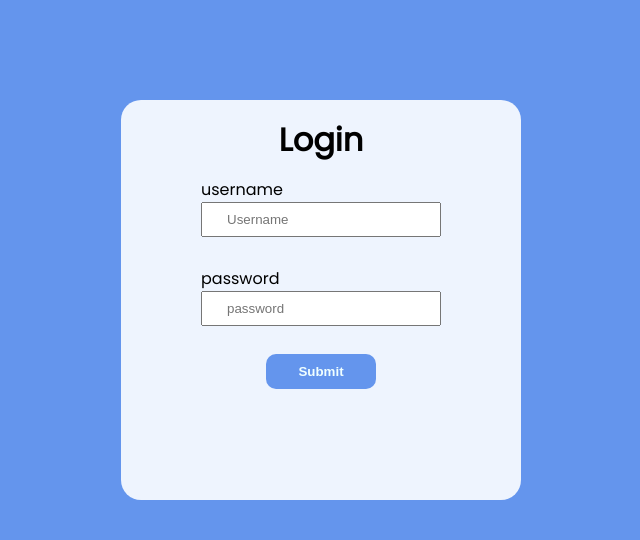
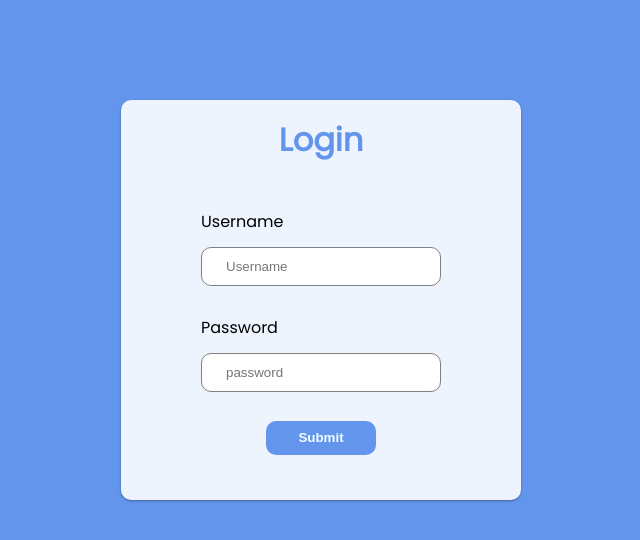
Before and after one commit to aditya132p/TP_RP_06_15, a plain HTML site: page Intermediate/index.html in a window 1280 px wide. Shown: the whole page, without its empty margins (319-959 px from the left). Drawn offline with Linux system fonts and the light colour scheme; a web font is replaced by a local one.

Commit message:
update css file and html

```diff
--- a/Intermediate/assets/style.css
+++ b/Intermediate/assets/style.css
@@ -12,7 +12,9 @@ body {
     height: 100%;
     width: 100%;
     font-family: 'Poppins', sans-serif;
+    background-repeat: no-repeat;
     background-color: cornflowerblue;
+
 }
 
 /*
@@ -21,36 +23,47 @@ font-family: 'Barlow Condensed', sans-serif;
  font-family: 'Poppins', sans-serif;
 */
 
- /* Id Selectors */
+/* Id Selectors */
+#title {
+    margin-bottom: 2rem;
+    color: cornflowerblue;
+}
 
 #form {
+    box-shadow: rgba(0, 0, 0, 0.12) 0px 1px 3px, rgba(0, 0, 0, 0.24) 0px 1px 2px;
     background-color: rgb(238, 244, 254);
     width: 400px;
     height: 400px;
     display: flex;
-    border-radius: 20px;
+    border-radius: 10px;
     flex-direction: column;
     align-items: center;
     margin: 100px auto;
-    gap:0.8rem;
+    gap: 0.8rem;
     padding: 1rem 1.8rem;
 }
 
 /* Class Selectors */
-.input-elm{
+.input-elm {
     margin-bottom: 1rem;
     display: flex;
+    gap: 0.8rem;
     flex-direction: column;
 }
 
 /* Tag Selectors */
+
 input {
     width: 15rem;
-    padding: 0.5rem 1.5rem;
+    padding: 0.7rem 1.5rem;
+    border-radius: 10px;
+    border: 1px solid gray;
+    outline: none;
 }
-button{
+
+button {
     padding: 0.6rem 2rem;
-    background-color:cornflowerblue;
+    background-color: cornflowerblue;
     border: none;
     border-radius: 10px;
     font-weight: 600;
--- a/Intermediate/index.html
+++ b/Intermediate/index.html
@@ -1,5 +1,6 @@
 <!DOCTYPE html>
 <html lang="en">
+
 <head>
     <meta charset="UTF-8">
     <meta name="viewport" content="width=device-width, initial-scale=1.0">
@@ -15,26 +16,29 @@
             align-items: center;
             justify-content: center;
         }
-        */ */
+        */
+        */
     </style>
 </head>
+
 <body>
-    <form action="post" id="form">
+    <form action="index.html" method="post" id="form">
         <h1 id="title">Login</h1>
 
-            <div class="input-elm">
-                 <label for="username">username</label>
-        <input type="text" name="username" placeholder="Username" id="username" required >
+        <div class="input-elm">
+            <label for="username">Username</label>
+            <input type="text" name="username" maxlength="10" placeholder="Username" id="username" required>
 
-            </div>
+        </div>
 
         <div class="input-elm">
-                 <label for="password">password</label>
-        <input type="password" name="password" placeholder="password" id="password" required >
-            </div>
+            <label for="password">Password</label>
+            <input type="password" name="password" placeholder="password" id="password" required>
+        </div>
 
-       <button type="submit">Submit</button>
+        <button type="submit">Submit</button>
 
     </form>
 </body>
+
 </html>
```
